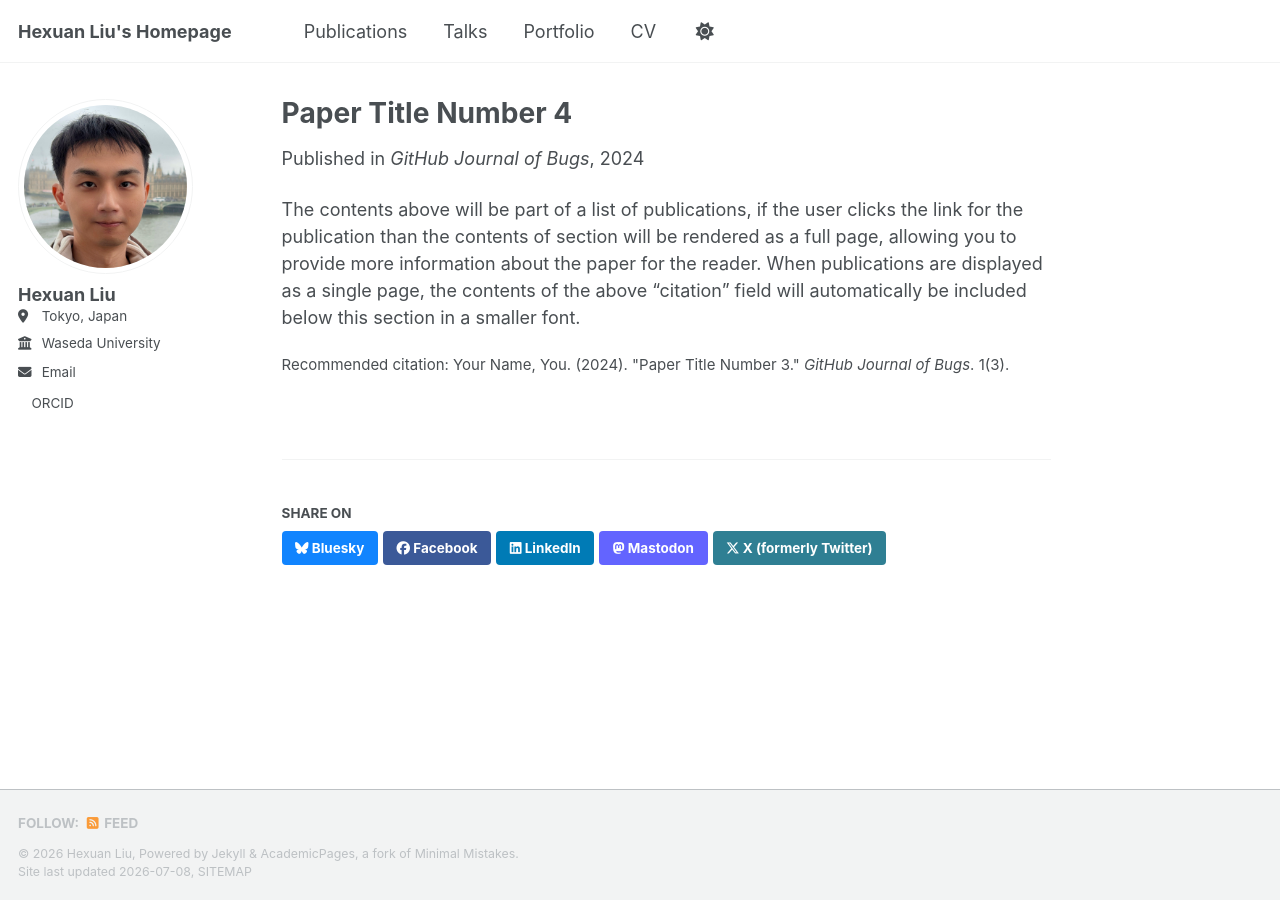
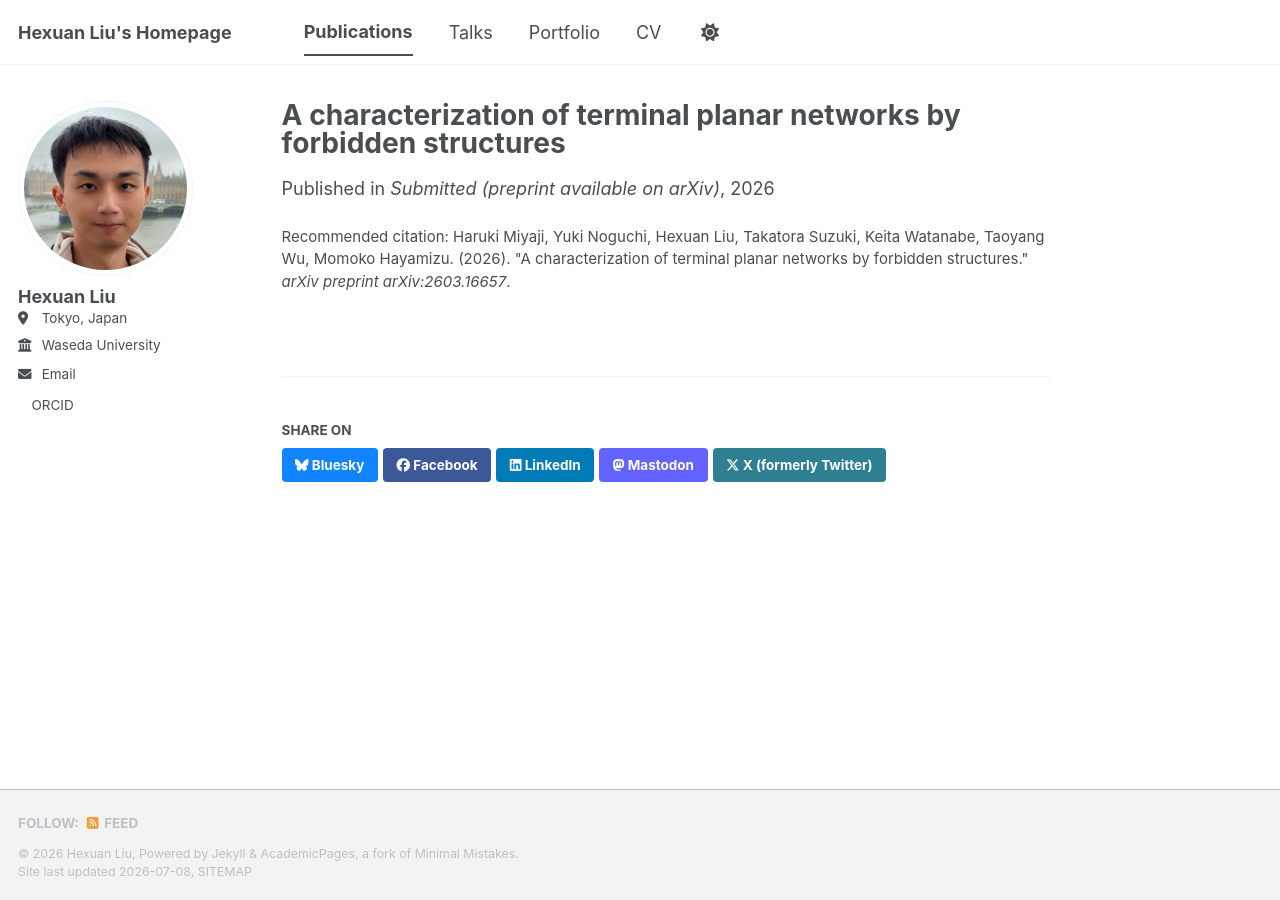
Before and after one commit to Hexuan-Liu/hexuan-liu.github.io, a Jekyll site: the page built from _publications/2024-02-17-paper-title-number-4.md, in a window 1280 px wide. Built offline with Jekyll 4.4.1, drawn with Linux system fonts in a browser that asks for light colours; a style sheet for code colours, icons or effects is not loaded.

Commit message:
Revise publication details for Paper Number 4
Updated publication details including title, category, date, venue, paper URL, and citation.

```diff
--- a/_publications/2024-02-17-paper-title-number-4.md
+++ b/_publications/2024-02-17-paper-title-number-4.md
@@ -1,13 +1,9 @@
 ---
-title: "Paper Title Number 4"
+title: "A characterization of terminal planar networks by forbidden structures"
 collection: publications
-category: conferences
-permalink: /publication/2024-02-17-paper-title-number-4
-excerpt: 'This paper is about fixing template issue #693.'
-date: 2024-02-17
-venue: 'GitHub Journal of Bugs'
-paperurl: 'https://academicpages.github.io/files/paper3.pdf'
-citation: 'Your Name, You. (2024). &quot;Paper Title Number 3.&quot; <i>GitHub Journal of Bugs</i>. 1(3).'
+category: submitted
+date: 2026-03-18
+venue: 'Submitted (preprint available on arXiv)'
+paperurl: 'https://arxiv.org/abs/2603.16657'
+citation: 'Haruki Miyaji, Yuki Noguchi, Hexuan Liu, Takatora Suzuki, Keita Watanabe, Taoyang Wu, Momoko Hayamizu. (2026). &quot;A characterization of terminal planar networks by forbidden structures.&quot; <i>arXiv preprint arXiv:2603.16657</i>.'
 ---
-
-The contents above will be part of a list of publications, if the user clicks the link for the publication than the contents of section will be rendered as a full page, allowing you to provide more information about the paper for the reader. When publications are displayed as a single page, the contents of the above "citation" field will automatically be included below this section in a smaller font.
```
